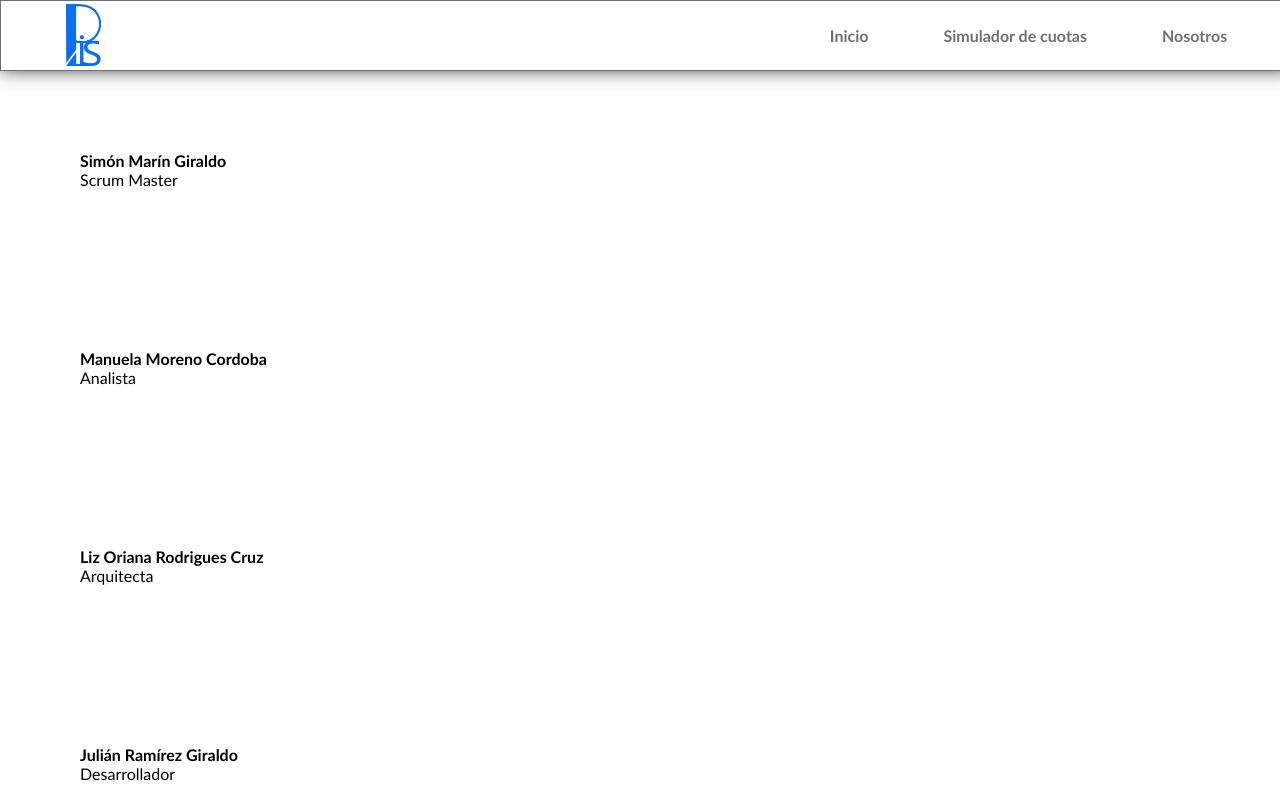
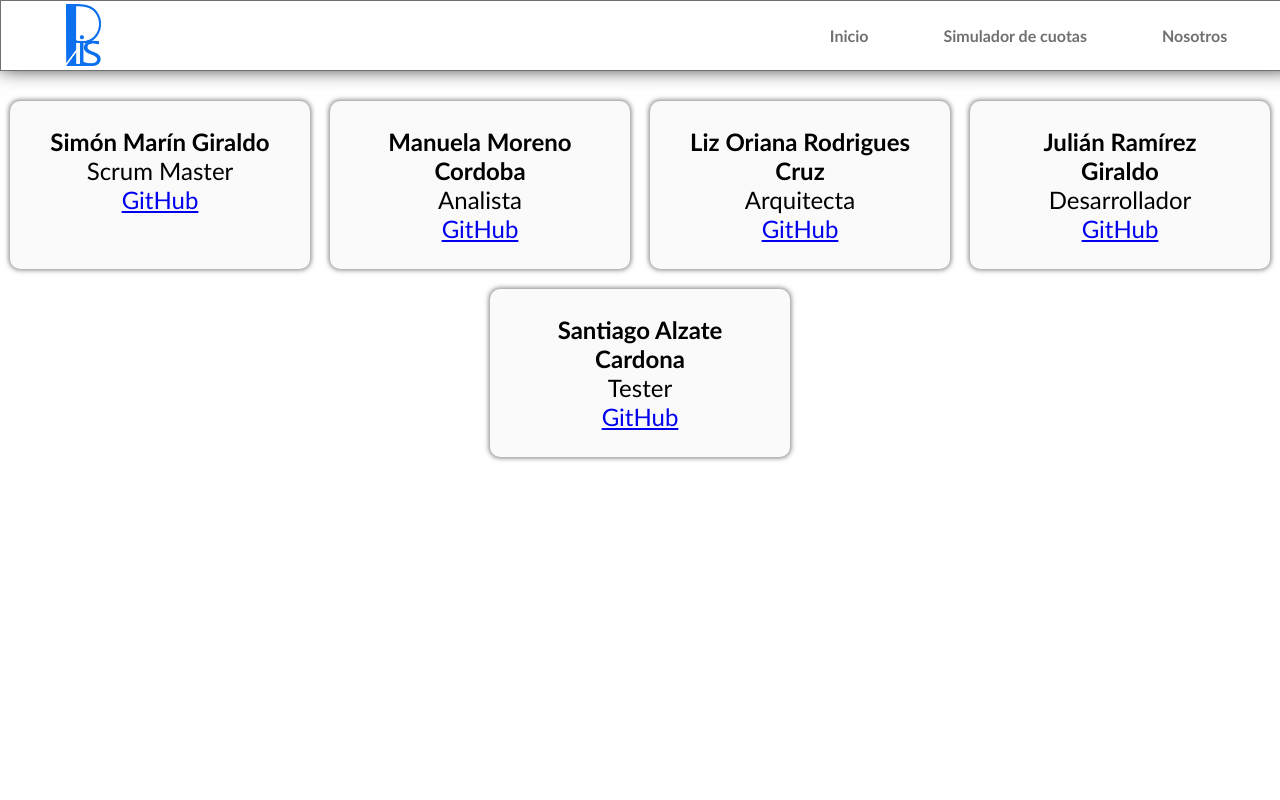
Before and after one commit to lizorc/PLiS-Tuya, a React (Create React App) app: page /nosotros in a window 1280 px wide. Shown: the top 800 px of the page. Built offline with nearby package versions, Linux system fonts and the light colour scheme.

Commit message:
Agregados estilos para la sección Nosotros

```diff
--- a/src/components/Card/card.js
+++ b/src/components/Card/card.js
@@ -10,6 +10,9 @@ function Card(props) {
                 <p className="card-description">
                     {element.description}
                 </p>
+                <a href={element.github} target="_blank" className="card-link">
+                    GitHub
+                </a>
             </div>
         </div>
     );
--- a/src/components/Card/card.module.css
+++ b/src/components/Card/card.module.css
@@ -1,3 +1,18 @@
+.card {
+    position: relative;
+    display: flex;
+    flex-direction: column;
+    align-items: center;
+    text-align: center;
+    width: 300px;
+    font-size: 24px;
+    background-color: rgb(250, 250, 250);
+    border-radius: 10px;
+    box-shadow: 0px 0px 5px 1px rgba(0, 0, 0, 0.5);
+    margin: 10px;
+    padding: 10px 20px;
+}
+
 .cardBody {
-    padding: 5rem;
+    padding: 1rem;
 }
--- a/src/components/NavBar/navbar.js
+++ b/src/components/NavBar/navbar.js
@@ -1,5 +1,5 @@
 import React from 'react';
-import './navbar.css'
+import './NavBar.css'
 import { Link } from "react-router-dom";
 
 function NavBar(){
--- a/src/pages/Nosotros/nosotros.js
+++ b/src/pages/Nosotros/nosotros.js
@@ -1,21 +1,22 @@
 //import React, { Component } from 'react';
 import * as React from 'react';
 import Card from '../../components/Card/card';
+import styles from './nosotros.module.css';
 
 
 //const Componente = props => <h2>{props.msg}</h2>;
 
 function Nosotros() {
     const aboutItems = [
-        { title: "Simón Marín Giraldo", description: "Scrum Master" },
-        { title: "Manuela Moreno Cordoba", description: "Analista" },
-        { title: "Liz Oriana Rodrigues Cruz", description: "Arquitecta" },
-        { title: "Julián Ramírez Giraldo", description: "Desarrollador" },
-        { title: "Santiago Alzate Cardona", description: "Tester" },
+        { title: "Simón Marín Giraldo", description: "Scrum Master", github:"https://github.com/smaring1" },
+        { title: "Manuela Moreno Cordoba", description: "Analista", github:"https://github.com/mamorenoc19" },
+        { title: "Liz Oriana Rodrigues Cruz", description: "Arquitecta", github:"https://github.com/lizorc" },
+        { title: "Julián Ramírez Giraldo", description: "Desarrollador", github:"https://github.com/julianramirez2" },
+        { title: "Santiago Alzate Cardona", description: "Tester", github:"https://github.com/Snatiolam" },
     ];
     const cards = aboutItems.map(item => <Card element={item} />);
     return (
-        <div className="container">
+        <div className={styles.cardList}>
             {cards}
         </div>
     );
--- /dev/null
+++ b/src/pages/Nosotros/nosotros.module.css
@@ -0,0 +1,6 @@
+.cardList {
+    display: flex;
+    flex-wrap: wrap;
+    justify-content: center;
+    margin-top: 20px;
+}
```
